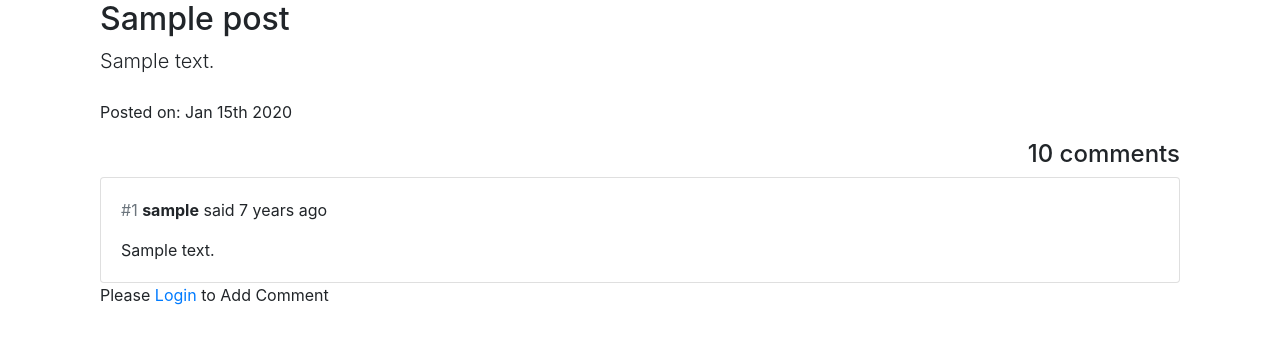
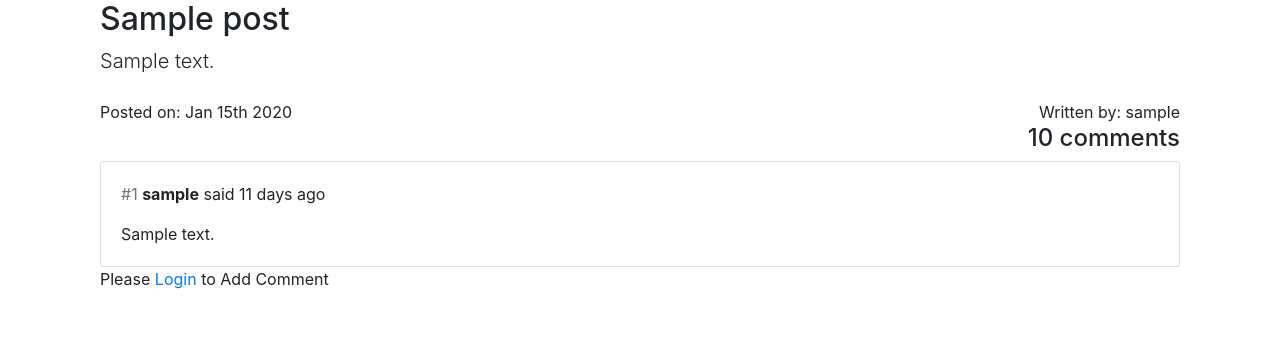
Before and after one commit to atarancon/flask-mega-tutorial, a Python web app: template app/post/templates/post/post.html in a window 1280 px wide. Shown: the part 56-400 px from the top of the page. Run offline with Jinja, Linux system fonts and the light colour scheme; the template is opened without the code that fills it: most values are stand-ins (such as "Sample title", 1, 10 or a date in 2020); some libraries are stand-ins or nearby versions.

Commit message:
ui for single post written by

```diff
--- a/app/post/templates/post/post.html
+++ b/app/post/templates/post/post.html
@@ -17,8 +17,12 @@
     </div>
 
     <div class="timestamp">
-        <p> Posted on: <time class="short-date" data-datetime="{{ post.timestamp.strftime('%Y-%m-%dT%H:%M:%S Z') }}">
-        </time>  </p>
+        <span> Posted on: <time class="short-date" data-datetime="{{ post.timestamp.strftime('%Y-%m-%dT%H:%M:%S Z') }}">
+        </time>
+        </span>
+
+        <span style="float: right"> Written by: {{post.author_p.username }} </span>
+
     </div>
 
 
@@ -50,7 +54,11 @@
             <div class="comment-body">
                 <p>
                     <span class="label label-default text-muted ">#{{comment.user_id}}</span> <span style="font-weight: bold;" class="label label-primary"> {{comment.author_c.username}}</span> said
-                    <span class="" data-timestamp="2013-05-31T23:33:26Z" data-format="fromNow(0)" data-refresh="0">7 years ago</span>
+                    <span>
+                        <time class="from-now" data-datetime="{{ post.timestamp.strftime('%Y-%m-%dT%H:%M:%S Z') }}">
+                            {{post.timestamp}}
+                        </time>
+                    </span>
                 </p>
             </div>
 
```
